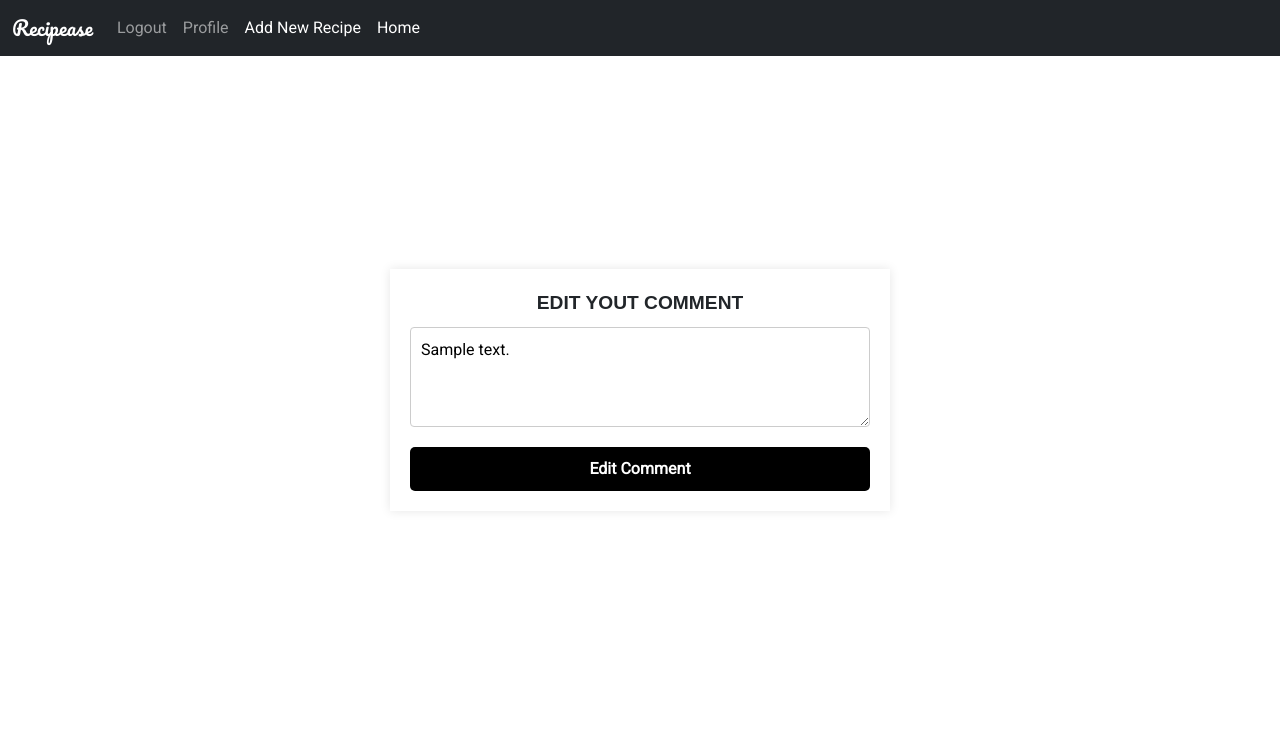
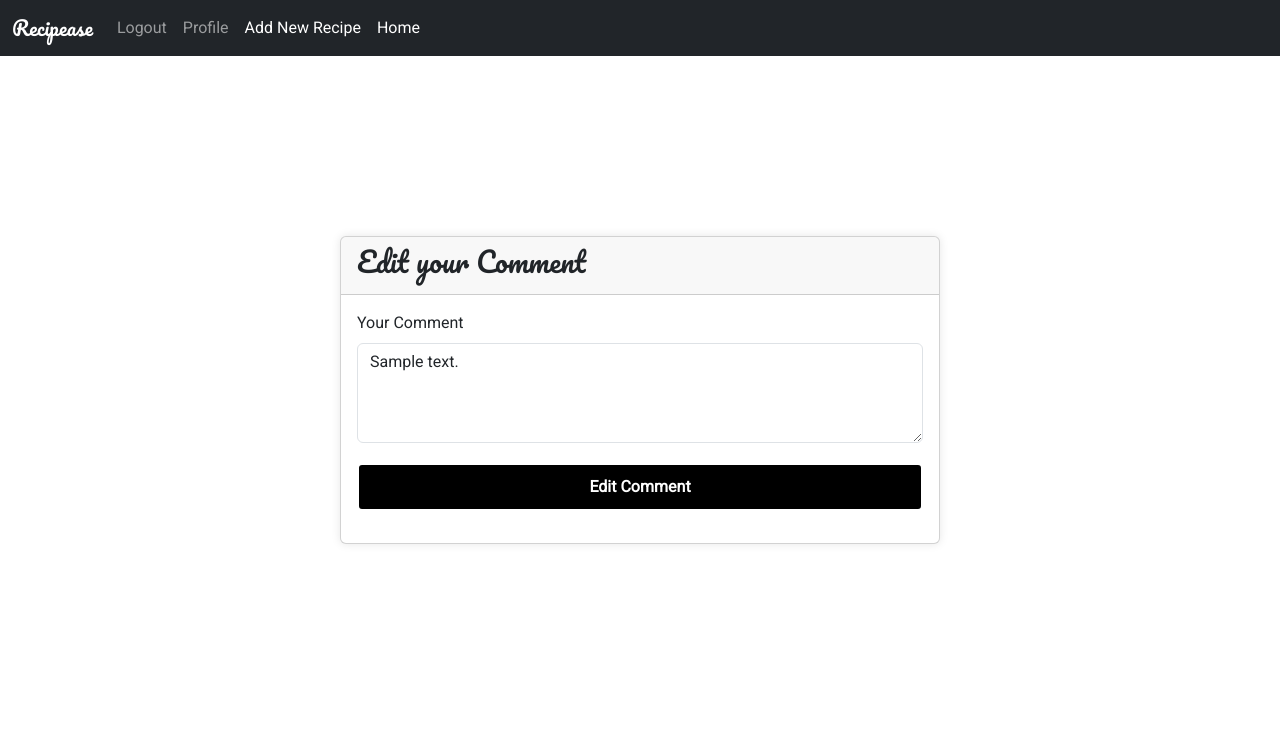
Before and after one commit to Jar3dC0nway/recipease, a Django app: template recipease/engine/templates/edit_comment.html in a window 1280 px wide. Shown: the top 749 px of the page. Run offline with Django 4.2, Linux system fonts and the light colour scheme; a user stored in the database is signed in; tables that the repository leaves empty hold one stand-in row (values such as "Sample post"); the template is opened without the code that fills it: most values are stand-ins (such as "Sample title", 1, 10 or a date in 2020); some libraries are stand-ins or nearby versions.

Commit message:
Made add/edit comment menus more consistent while preserving style

```diff
--- a/recipease/engine/templates/add_comment.html
+++ b/recipease/engine/templates/add_comment.html
@@ -18,6 +18,8 @@
         .card {
             width: 100%; /* Adjust width as needed */
             max-width: 600px; /* Maximum width */
+
+            box-shadow: 0 0 10px rgba(0, 0, 0, 0.1); /* Optional: Adds a subtle shadow */
         }
 
         .btn-primary {
--- a/recipease/engine/templates/edit_comment.html
+++ b/recipease/engine/templates/edit_comment.html
@@ -21,14 +21,6 @@
             margin-top: -50px; /* Adjust this value as needed to move up */
         }
 
-        form {
-            width: 100%;
-            max-width: 500px; /* Adjust the max-width as needed */
-            margin: auto;
-            padding: 20px;
-            box-shadow: 0 0 10px rgba(0, 0, 0, 0.1); /* Optional: Adds a subtle shadow */
-        }
-
         label {
             display: block;
             margin-bottom: 5px;
@@ -44,36 +36,62 @@
             font-family: inherit;
         }
 
-        button {
-            background-color: black;
-            color: white;
-            padding: 10px 20px;
-            border: none;
-            border-radius: 5px;
-            cursor: pointer;
-            width: 100%;
-            font-weight: bold;
-            transition: background-color 0.3s, color 0.3s;
+        .btn-primary {
+            background-color: black; /* Button color */
+            color: white; /* Text color */
+            font-size: 1em; /* Adjust the size as needed */
+            font-weight: bold; /* Makes the text bold */
+            padding: 10px 20px; /* Adds padding around the text */
+            border: 2px solid white; /* Adds a border */
+            border-radius: 5px; /* Rounds the corners */
+            display: block; /* Makes button a block element */
+            width: 100%; /* Full width */
+            transition: background-color 0.3s, color 0.3s; /* Smooth transition for hover effect */
         }
 
-        button:hover {
-            background-color: white;
-            color: black;
+        .btn-primary:hover {
+            background-color: white; /* Changes background on hover */
+            color: black; /* Changes text color on hover */
+            cursor: pointer; /* Changes cursor to pointer */
+        }
+
+        .container {
+            display: flex;
+            justify-content: center;
+            align-items: center;
+            height: 90vh; /* Reduced from 100vh to 90vh */
+            margin-top: -50px; /* Adjust this value as needed to move up */
+        }
+
+        .card {
+            width: 100%; /* Adjust width as needed */
+            max-width: 600px; /* Maximum width */
+
+            box-shadow: 0 0 10px rgba(0, 0, 0, 0.1); /* Optional: Adds a subtle shadow */
         }
     </style>
 </head>
 <body>
-    <div class="edit-form-container">
+
+    <div class="container">
+        <div class="card">
+            <div class="card-header">
+                <h3>Edit your Comment</h3>
+            </div>
+            <div class="card-body">
         <form method="post" action="{% url 'edit_comment' recipe_id comment_id %}">
             {% csrf_token %}
             <input type="hidden" name="recipe_id" value="{{ recipe.id }}">
             <input type="hidden" name="comment_id" value="{{ comment.id }}">
 
-            <label for="content" class="comment-label">EDIT YOUT COMMENT</label>
-            <textarea name="content" id="content">{{ comment.content }}</textarea>
-            <button type="submit">Edit Comment</button>
+                    <div class="form-group mb-3">
+            <label for="content" class="form-label">Your Comment</label>
+            <textarea name="content" id="content" class="form-control" rows="4">{{ comment.content }}</textarea>
+                    </div>
+            <button type="submit" class="btn btn-primary">Edit Comment</button>
         </form>
-    </div>
+   </div>
+  </div>
 </body>
 </html>
 
```
